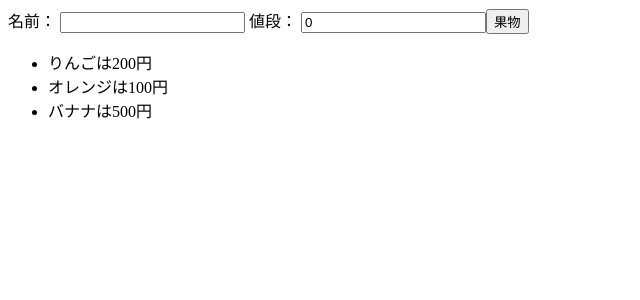
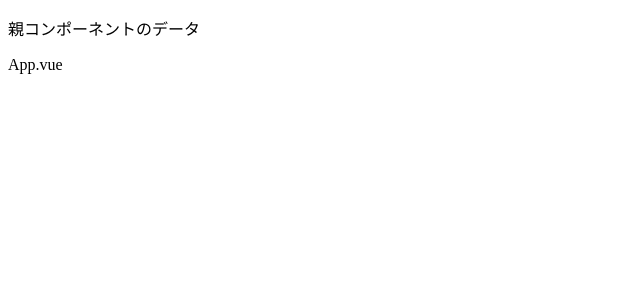
Before and after one commit to Kyosuke-Kaneko/vue-pra, a Vue app: page / in a window 1280 px wide. Shown: the top 300 px of the page, without its empty margins (0-640 px from the left). Built offline with nearby package versions, Linux system fonts and the light colour scheme.

Commit message:
par=>child

```diff
--- a/src/App.vue
+++ b/src/App.vue
@@ -1,36 +1,20 @@
 <template>
   <div id="app">
-    名前：
-    <input type="text" v-model="name" />
-    値段：
-    <input type="number" v-model="price" />
-    <button @click="add">果物</button>
-     <ul>
-      <li v-for="(item,index) in list" :key="index">{{ item.name }}は{{ item.price }}円</li>
-    </ul>
+    <Header :parentText="sendText"></Header>
+    <p>App.vue</p>
   </div>
 </template>
 
 <script>
+import Header from "./components/Header";
 export default {
   data() {
     return {
-      name: "",
-      price: 0,
-      list: [
-        { name: "りんご", price: 200 },
-        { name: "オレンジ", price: 100 },
-        { name: "バナナ", price: 500 }
-      ]
+      sendText: "親コンポーネントのデータ"
     };
   },
-  methods: {
-    add() {
-      this.list.push({
-        name: this.name,
-        price: this.price
-      });
-    }
+  components: {
+    Header
   }
 };
 </script>
--- /dev/null
+++ b/src/components/Header.vue
@@ -0,0 +1,11 @@
+<template>
+  <div id="header">
+    <p>{{parentText}}</p>
+  </div>
+</template>
+
+<script>
+export default {
+  props: ["parentText"]
+};
+</script>
```
